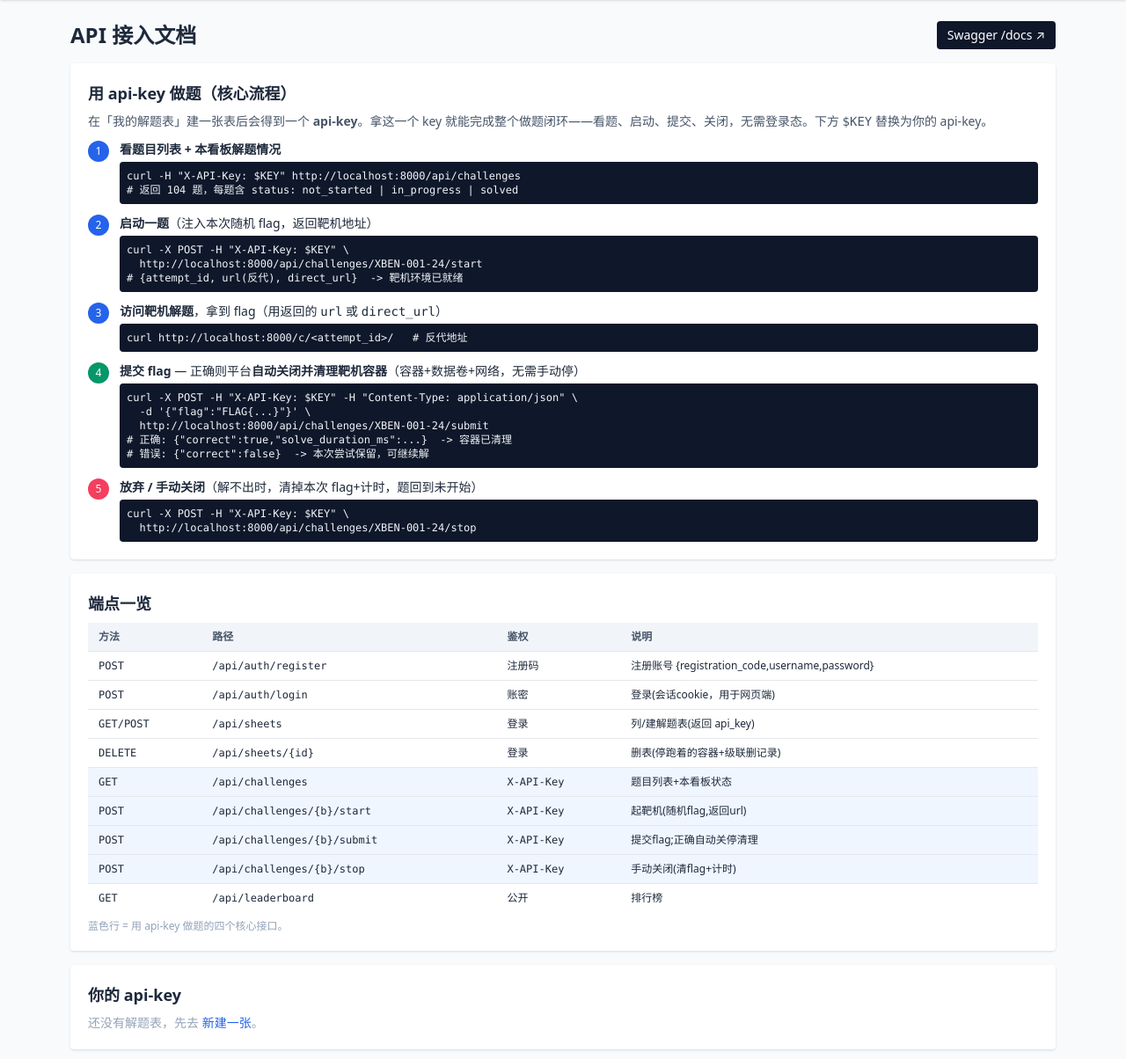
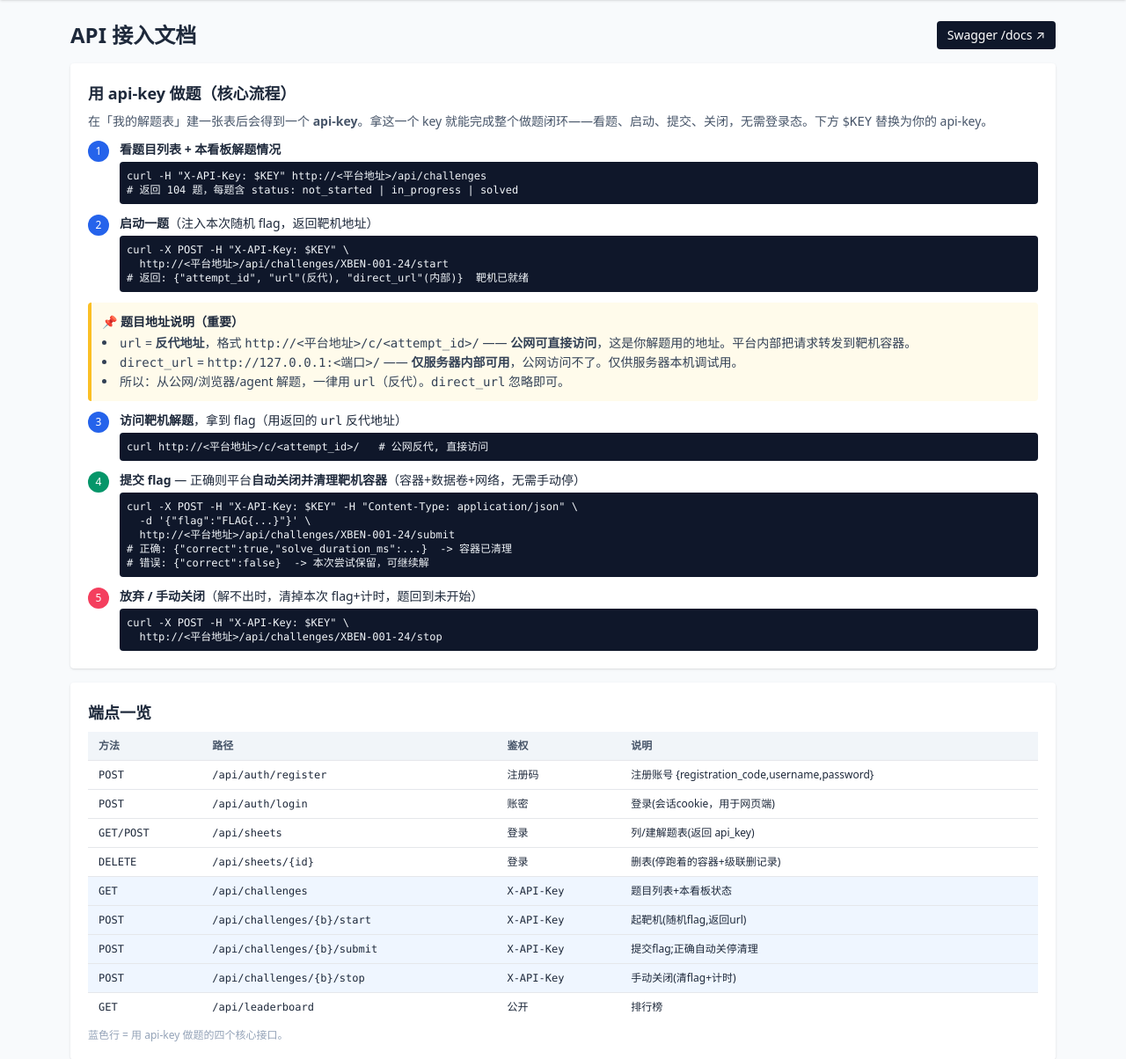
Before and after one commit to Blue-And-White/xbow-benchmark-platform, a FastAPI app: page /api-help in a window 1280 px wide. Shown: the part 52-1256 px from the top of the page at 88% size. Run offline with FastAPI, Linux system fonts and the light colour scheme; the visitor is signed in with stand-in values (Sample User, id 1); data comes from the database, SQL or seed files in the repository; data that the repository does not hold is empty; some libraries are stand-ins or nearby versions.

Commit message:
docs(api-help): clarify challenge address — url=reverse-proxy(public), direct_url=internal-only
- Add a highlighted '题目地址说明' box explaining: use the reverse-proxy
  'url' (http://<platform>/c/<attempt_id>/) for public/agent solving;
  'direct_url' is server-internal only.
- Replace all hardcoded localhost:8000 in curl examples with <平台地址>.

```diff
--- a/app/templates/api_help.html
+++ b/app/templates/api_help.html
@@ -16,7 +16,7 @@
       <span class="flex-none w-6 h-6 rounded-full bg-blue-600 text-white text-xs flex items-center justify-center">1</span>
       <div class="flex-1">
         <div><b>看题目列表 + 本看板解题情况</b></div>
-        <pre class="bg-slate-900 text-slate-100 rounded p-2 text-xs mt-1 overflow-x-auto"><code>curl -H "X-API-Key: $KEY" http://localhost:8000/api/challenges
+        <pre class="bg-slate-900 text-slate-100 rounded p-2 text-xs mt-1 overflow-x-auto"><code>curl -H "X-API-Key: $KEY" http://&lt;平台地址&gt;/api/challenges
 # 返回 104 题，每题含 status: not_started | in_progress | solved</code></pre>
       </div>
     </div>
@@ -26,16 +26,25 @@
       <div class="flex-1">
         <div><b>启动一题</b>（注入本次随机 flag，返回靶机地址）</div>
         <pre class="bg-slate-900 text-slate-100 rounded p-2 text-xs mt-1 overflow-x-auto"><code>curl -X POST -H "X-API-Key: $KEY" \
-  http://localhost:8000/api/challenges/XBEN-001-24/start
-# {attempt_id, url(反代), direct_url}  -> 靶机环境已就绪</code></pre>
+  http://&lt;平台地址&gt;/api/challenges/XBEN-001-24/start
+# 返回: {"attempt_id", "url"(反代), "direct_url"(内部)}  靶机已就绪</code></pre>
       </div>
+    </div>
+
+    <div class="bg-amber-50 border-l-4 border-amber-400 p-3 text-sm rounded">
+      <b>📌 题目地址说明（重要）</b>
+      <ul class="list-disc list-inside mt-1 space-y-0.5 text-slate-700">
+        <li><code>url</code> = <b>反代地址</b>，格式 <code>http://&lt;平台地址&gt;/c/&lt;attempt_id&gt;/</code> —— <b>公网可直接访问</b>，这是你解题用的地址。平台内部把请求转发到靶机容器。</li>
+        <li><code>direct_url</code> = <code>http://127.0.0.1:&lt;端口&gt;/</code> —— <b>仅服务器内部可用</b>，公网访问不了。仅供服务器本机调试用。</li>
+        <li>所以：从公网/浏览器/agent 解题，一律用 <code>url</code>（反代）。<code>direct_url</code> 忽略即可。</li>
+      </ul>
     </div>
 
     <div class="flex gap-3">
       <span class="flex-none w-6 h-6 rounded-full bg-blue-600 text-white text-xs flex items-center justify-center">3</span>
       <div class="flex-1">
-        <div><b>访问靶机解题</b>，拿到 flag（用返回的 <code>url</code> 或 <code>direct_url</code>）</div>
-        <pre class="bg-slate-900 text-slate-100 rounded p-2 text-xs mt-1 overflow-x-auto"><code>curl http://localhost:8000/c/&lt;attempt_id&gt;/   # 反代地址</code></pre>
+        <div><b>访问靶机解题</b>，拿到 flag（用返回的 <code>url</code> 反代地址）</div>
+        <pre class="bg-slate-900 text-slate-100 rounded p-2 text-xs mt-1 overflow-x-auto"><code>curl http://&lt;平台地址&gt;/c/&lt;attempt_id&gt;/   # 公网反代, 直接访问</code></pre>
       </div>
     </div>
 
@@ -45,7 +54,7 @@
         <div><b>提交 flag</b> — 正确则平台<b>自动关闭并清理靶机容器</b>（容器+数据卷+网络，无需手动停）</div>
         <pre class="bg-slate-900 text-slate-100 rounded p-2 text-xs mt-1 overflow-x-auto"><code>curl -X POST -H "X-API-Key: $KEY" -H "Content-Type: application/json" \
   -d '{"flag":"FLAG{...}"}' \
-  http://localhost:8000/api/challenges/XBEN-001-24/submit
+  http://&lt;平台地址&gt;/api/challenges/XBEN-001-24/submit
 # 正确: {"correct":true,"solve_duration_ms":...}  -> 容器已清理
 # 错误: {"correct":false}  -> 本次尝试保留，可继续解</code></pre>
       </div>
@@ -56,7 +65,7 @@
       <div class="flex-1">
         <div><b>放弃 / 手动关闭</b>（解不出时，清掉本次 flag+计时，题回到未开始）</div>
         <pre class="bg-slate-900 text-slate-100 rounded p-2 text-xs mt-1 overflow-x-auto"><code>curl -X POST -H "X-API-Key: $KEY" \
-  http://localhost:8000/api/challenges/XBEN-001-24/stop</code></pre>
+  http://&lt;平台地址&gt;/api/challenges/XBEN-001-24/stop</code></pre>
       </div>
     </div>
   </div>
```
